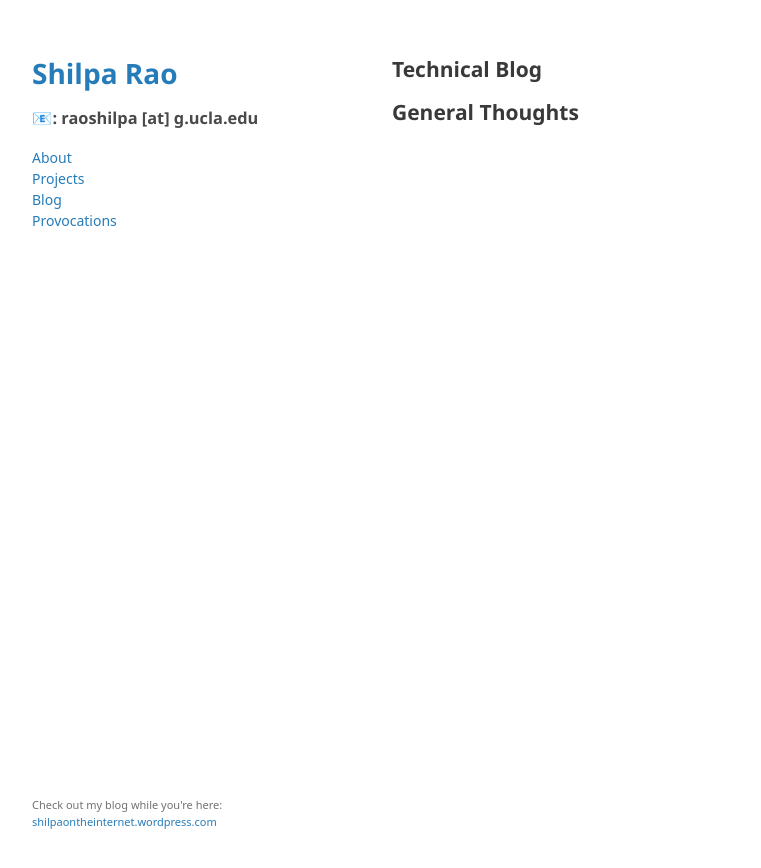
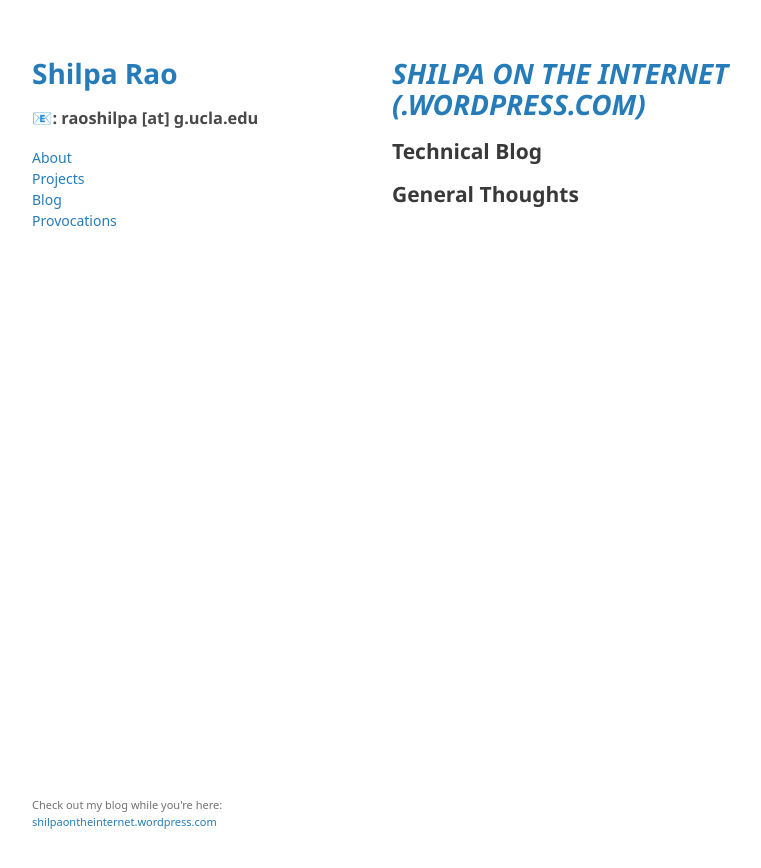
Before and after one commit to shxlpa/raoshilpa.github.io, a Jekyll site: the page built from blog.md, in a window 1280 px wide. Shown: the top 868 px of the page, without its empty margins (178-939 px from the left). Built offline with Jekyll 4.4.1, drawn with Linux system fonts in a browser that asks for light colours; some web fonts are replaced; our own code applies the rules of GitHub Pages for plain Markdown files; a script that is not in the unit is left out.

Commit message:
BLOG TITLE

```diff
--- a/blog.md
+++ b/blog.md
@@ -3,6 +3,7 @@
 <!--- (old iframe function, using feed.mikle.com, which has a paywall): iframe src="https://feed.mikle.com/widget/v2/135966/?preloader-text=Loading" height="634px" width="100%" class="fw-iframe" scrolling="no" frameborder="0"></iframe> -->
 
 <!-- <script src="//rss.bloople.net/?url=https%3A%2F%2Fshilpaontheinternet.wordpress.com%2Ffeed&limit=5000&showtitle=false&type=js"></script> -->
+# *[SHILPA ON THE INTERNET (.WORDPRESS.COM)](https://shilpaontheinternet.wordpress.com/)*
 
 ## Technical Blog
 
```
